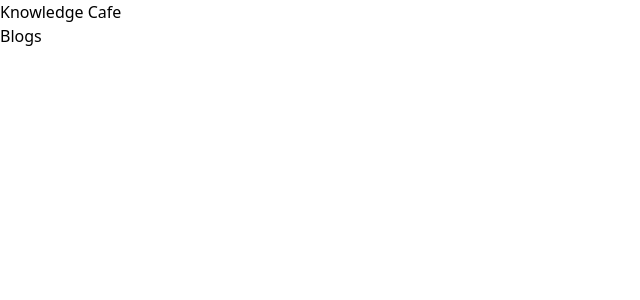
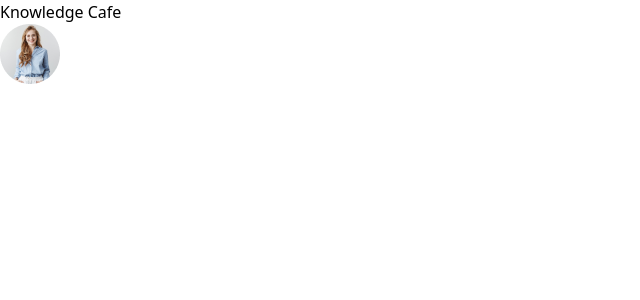
Before and after one commit to JuwelShaikh/knowledge-cafe-ract, a React (Vite) app: page / in a window 1280 px wide. Shown: the top 300 px of the page, without its empty margins (0-640 px from the left). Built offline with nearby package versions, Linux system fonts and the light colour scheme.

Commit message:
Header managing.

```diff
--- a/src/Components/Blogs/Blogs.jsx
+++ b/src/Components/Blogs/Blogs.jsx
@@ -13,7 +13,7 @@ const Blogs = () => {
 
     return (
         <div>
-            <h2>Blogs</h2>
+
         </div>
     );
 };
--- a/src/Components/Header/Header.jsx
+++ b/src/Components/Header/Header.jsx
@@ -1,9 +1,10 @@
-
+import proPic from '../../assets/images/profile.png'
 
 const Header = () => {
     return (
         <div className="text-2xl font-bold">
             <h1>Knowledge Cafe</h1>
+            <img src={proPic} alt="" />
         </div>
     );
 };
```
